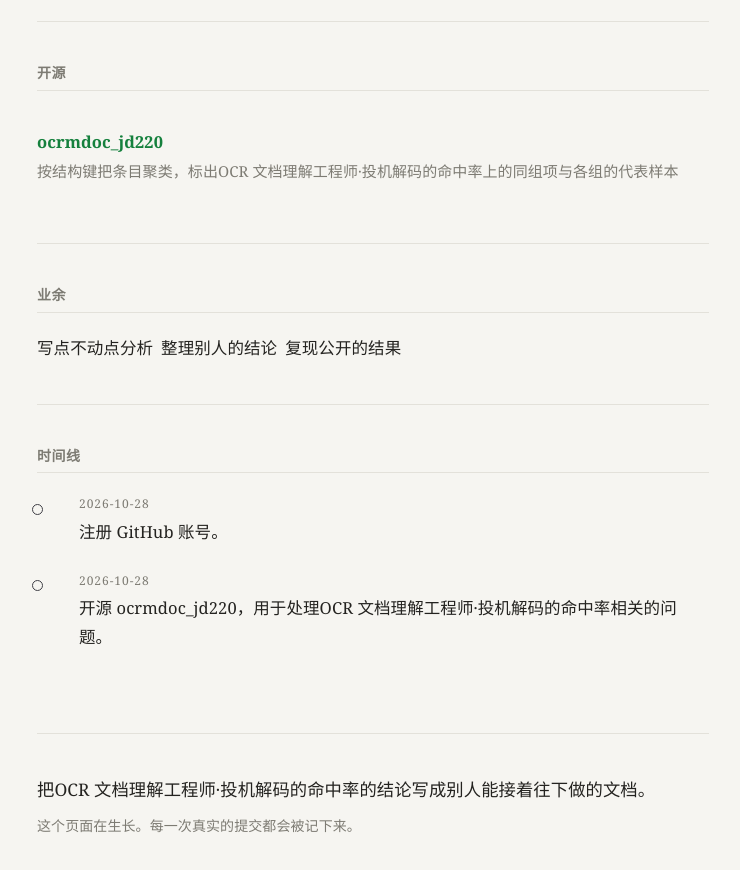
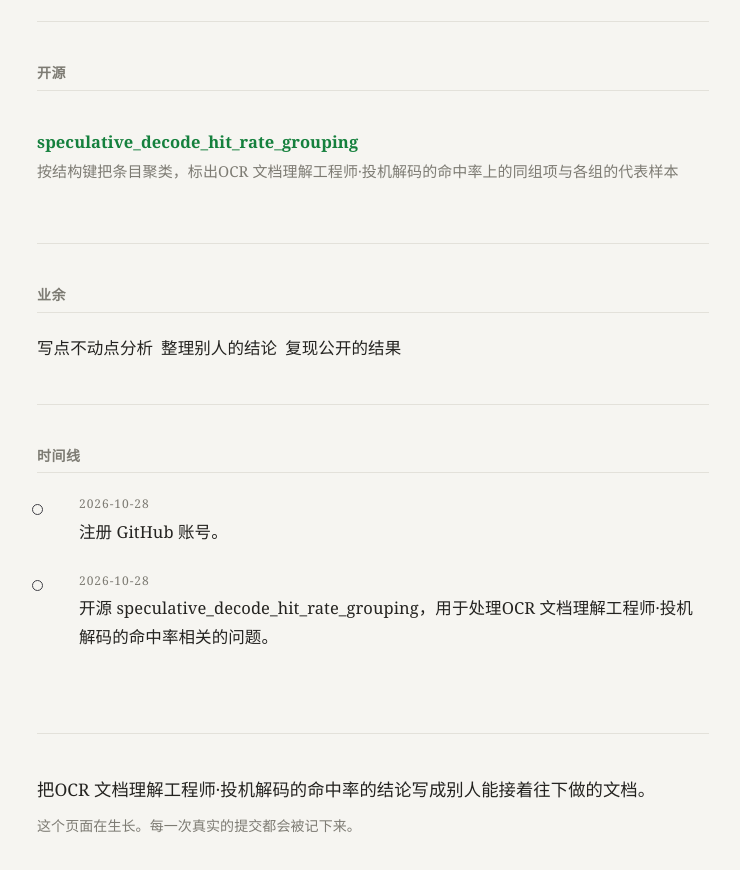
Before and after one commit to cappa-r71/cappa-r71.github.io, a plain HTML site: page index.html in a window 1280 px wide. Shown: the part 940-1810 px from the top of the page, without its empty margins (267-1007 px from the left). Drawn offline with Linux system fonts and the light colour scheme.

Commit message:
chore: 同步仓库改名后的链接

```diff
--- a/index.html
+++ b/index.html
@@ -102,7 +102,7 @@
 <section id="work">
   <h2>开源</h2>
   <ul class="repos">
-    <li><div class="name"><a href="https://github.com/cappa-r71/ocrmdoc_jd220" rel="noopener">ocrmdoc_jd220</a></div>
+    <li><div class="name"><a href="https://github.com/cappa-r71/speculative_decode_hit_rate_grouping" rel="noopener">speculative_decode_hit_rate_grouping</a></div>
       <div class="desc">按结构键把条目聚类，标出OCR 文档理解工程师·投机解码的命中率上的同组项与各组的代表样本</div>
     </li>
   </ul>
@@ -126,7 +126,7 @@
     </li>
     <li>
       <span class="when">2026-10-28</span>
-      开源 ocrmdoc_jd220，用于处理OCR 文档理解工程师·投机解码的命中率相关的问题。
+      开源 speculative_decode_hit_rate_grouping，用于处理OCR 文档理解工程师·投机解码的命中率相关的问题。
     </li>
   </ol>
 </section>
```
